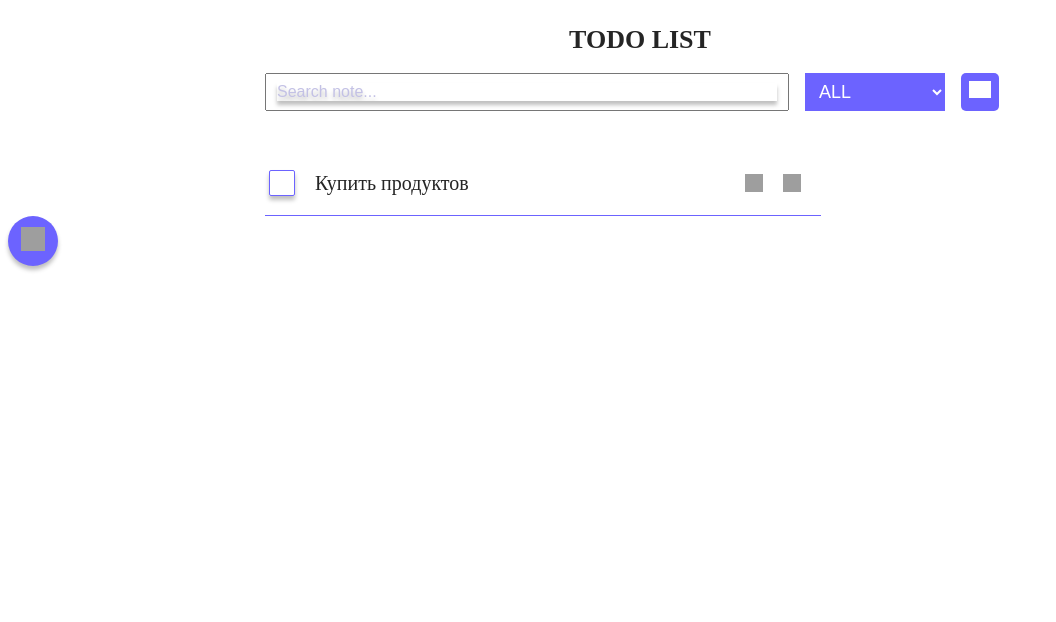
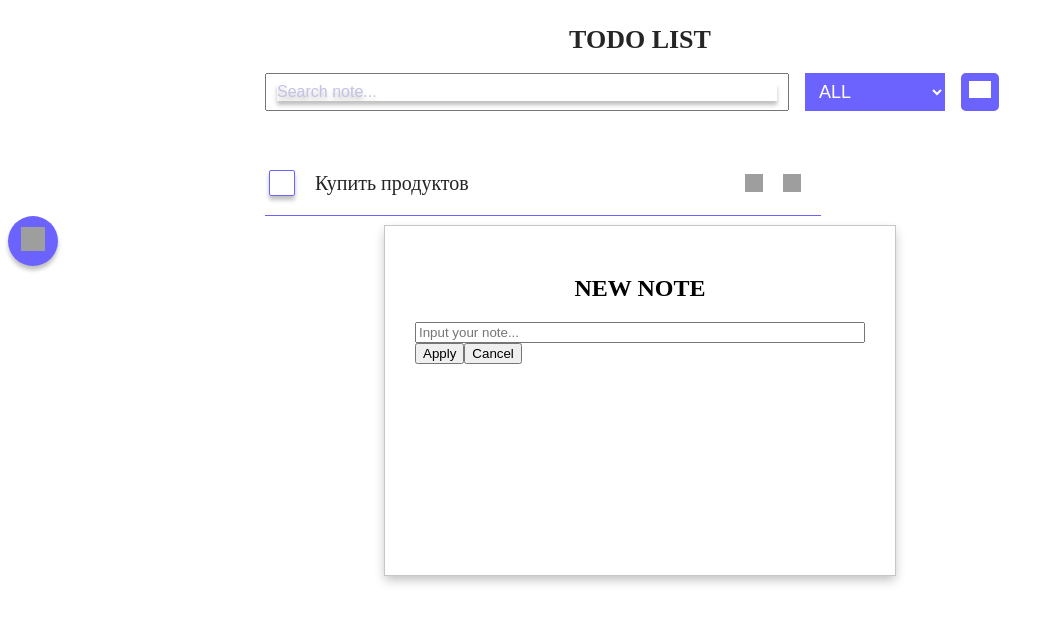
Before and after one commit to Soomlir/vue-todo-list, a Vue app: page / in a window 1280 px wide. Both pictures are taken after a click on the button "Создать новую заметку.". Shown: the top 622 px of the page, without its empty margins (0-1056 px from the left). Built offline with nearby package versions, Linux system fonts and the light colour scheme; grey boxes are pictures that could not be loaded.

Commit message:
add popup

```diff
--- a/src/App.vue
+++ b/src/App.vue
@@ -17,15 +17,15 @@
     </form>
 
     <ul class="todo__list">
-      <li class="todo-list__item">
+      <li class="todo-list__item" v-for="todo of todos">
         <label>
           <input class="todo-list__checkbox" type="checkbox" />
-          <p>Купить продуктов</p>
+          <p> {{ todo.task }}</p>
         </label>
         <button class="todo-list__edit" type="button">
           <span class="visually-hidden">Редактировать запись.</span>
         </button>
-        <button class="todo-list__delete" type="button">
+        <button @click="deleteNote" class="todo-list__delete" type="button">
           <span class="visually-hidden">Удалить запись.</span>
         </button>
       </li>
@@ -35,32 +35,46 @@
     <span class="visually-hidden">Создать новую заметку.</span>
   </button>
 
-  <div class="modal">
-    <div class="modal-content">
-      <h2>New Note</h2>
+  <div class="modal" :class="{ 'modal--show': modalShow }">
+    <div class="modal__content">
+      <h2 class="modal__title">New Note</h2>
       <form action="/">
-        <input type="text" placeholder="Input your note..." />
-        <button type="submit">Apply</button>
-        <button type="button">Cancel</button>
+        <input type="text" placeholder="Input your note..." v-model="newTask"/>
+        <button @click="addNewTask" type="button">Apply</button>
+        <button @click="closeModal" type="button">Cancel</button>
       </form>
     </div>
   </div>
 </template>
 
 <script>
+import { remove } from '@vue/shared';
+import { toHandlers } from 'vue';
+
 export default {
   data() {
     return {
-      abcd: "sss",
+      modalShow: false,
+      todos: [
+        {id: 1, task: 'Купить продуктов', status: 'incomplete'}
+      ],
+      id: 2
     };
   },
   methods: {
     addNewNote() {
-      console.log(123);
-      // получить див modal
-      // включить класс Modal--show
-      // стилизовать модальное окошко
-      // реализовать ESC и клик вне окошка
+      this.modalShow = true;
+    },
+    addNewTask() {
+      const obj = {id: ++this.id, task: this.newTask, status: 'incomplete'};
+      this.todos.push(obj);
+      this.modalShow = false;
+    },
+    closeModal() {
+      this.modalShow = false;
+    },
+    deleteNote(event) {
+
     }
   },
 };
@@ -68,11 +82,33 @@ export default {
 
 <style scoped>
 .modal {
+  position: fixed;
+  z-index: 1000;
   display: none;
+  inset: 0;
+  overflow: scroll;
+  overflow-x: scroll;
+  overflow-x: hidden;
 }
 
 .modal--show {
   display: flex;
+}
+
+.modal__content {
+  position: relative;
+  width: 450px;
+  height: 289px;
+  margin: auto;
+  padding: 30px;
+  background-color: #fff;
+  outline: 1px solid #c6c6c6;
+  box-shadow: 0 5px 10px #00010140;
+}
+
+.modal__title {
+  text-transform: uppercase;
+  text-align: center;
 }
 
 .visually-hidden {
```
